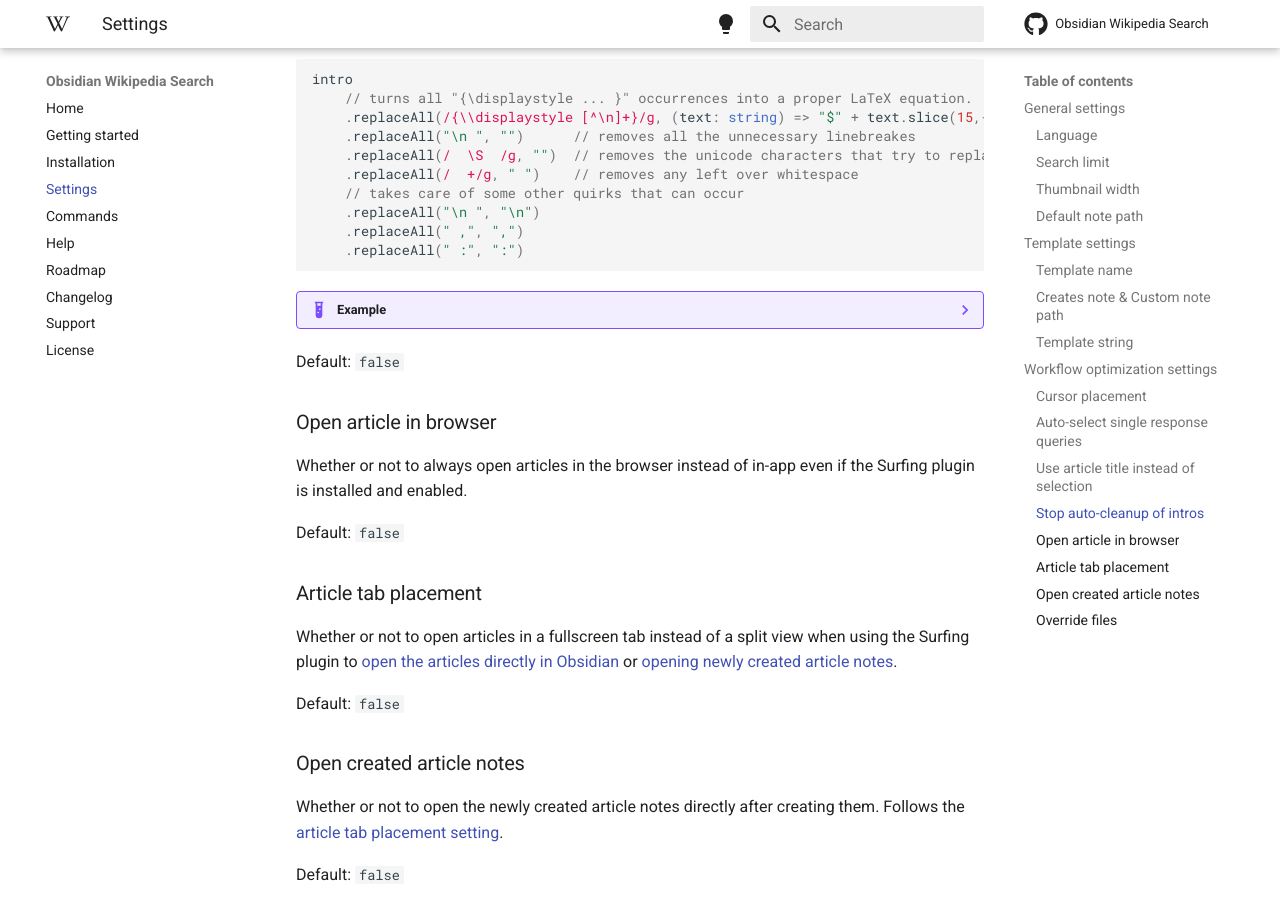
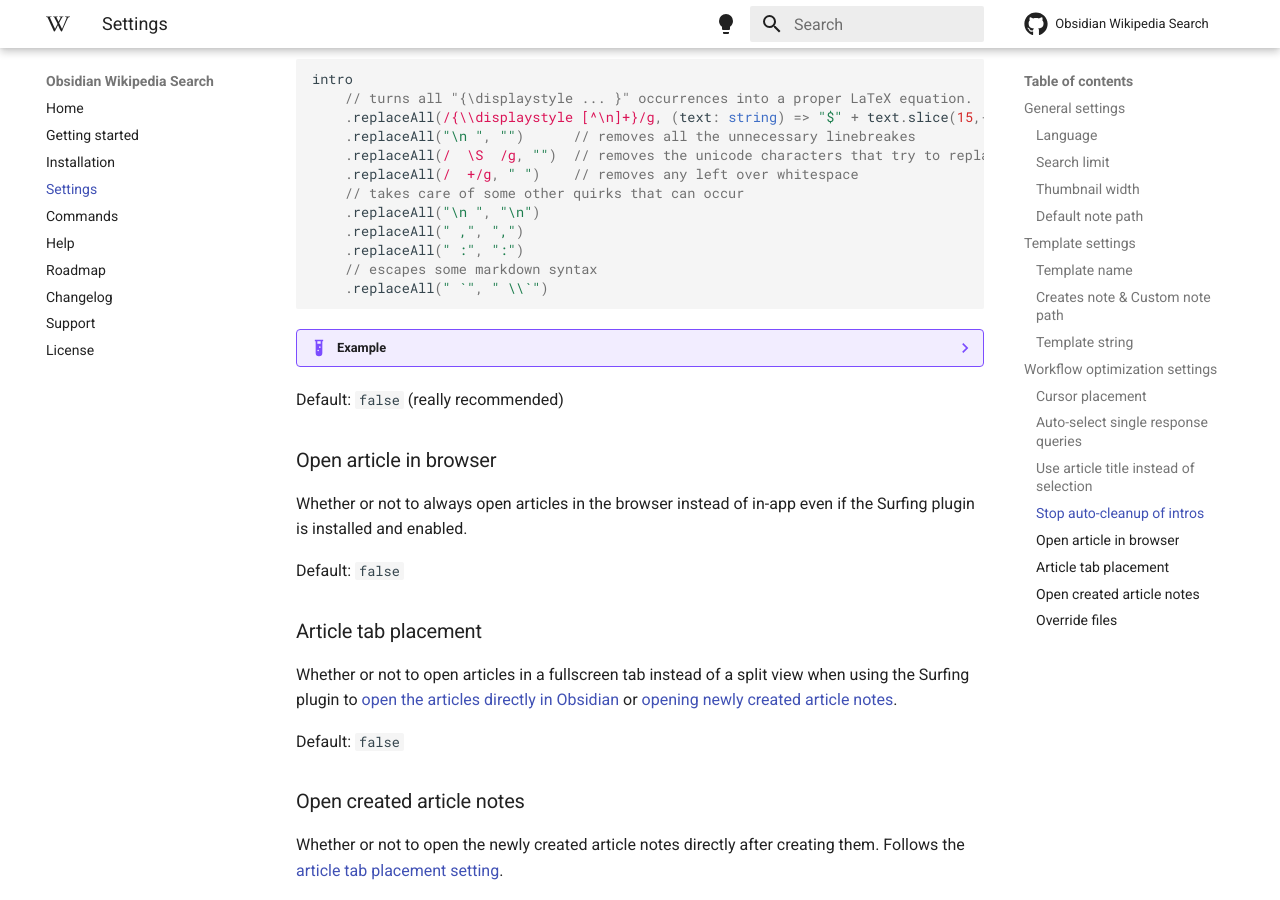
Before and after one commit to StrangeGirlMurph/obsidian-wikipedia-search, an MkDocs documentation site: the page built from docs/settings.md, in a window 1280 px wide and 900 px high, scrolled down 3771 px. Built offline with MkDocs 1.6.1 and Material for MkDocs 9.7.7, drawn with Linux system fonts in a browser that asks for light colours; comment, search, counter and statistics services are not loaded.

Commit message:
escape backtick

````diff
--- a/docs/settings.md
+++ b/docs/settings.md
@@ -104,6 +104,8 @@ intro
     .replaceAll("\n ", "\n")
     .replaceAll(" ,", ",")
     .replaceAll(" :", ":")
+    // escapes some markdown syntax
+    .replaceAll(" `", " \\`")
 ```
 
 
@@ -116,7 +118,7 @@ intro
     <pre style="white-space:pre-wrap;">In mathematics, a total order or linear order is a partial order in which any two elements are comparable. That is, a total order is a binary relation $\leq$ on some set $X$ , which satisfies the following for all $a,b$ and $c$ in $X$ :\n $a\leq a$ (reflexive).\nIf $a\leq b$ and $b\leq c$ then $a\leq c$ (transitive).\nIf $a\leq b$ and $b\leq a$ then $a=b$ (antisymmetric).\n $a\leq b$ or $b\leq a$ (strongly connected, formerly called total).Reflexivity (1.) already follows from connectedness (4.), but is required explicitly by many authors nevertheless, to indicate the kinship to partial orders.\nTotal orders are sometimes also called simple, connex, or full orders.A set equipped with a total order is a totally ordered set; the terms simply ordered set, linearly ordered set, and loset are also used. The term chain is sometimes defined as a synonym of totally ordered set, but refers generally to some sort of totally ordered subsets of a given partially ordered set.\nAn extension of a given partial order to a total order is called a linear extension of that partial order.</pre>
 
 
-Default: `false`
+Default: `false` (really recommended)
 
 ### Open article in browser
 Whether or not to always open articles in the browser instead of in-app even if the Surfing plugin is installed and enabled.
````
Also changed, not shown: 1 other file.
